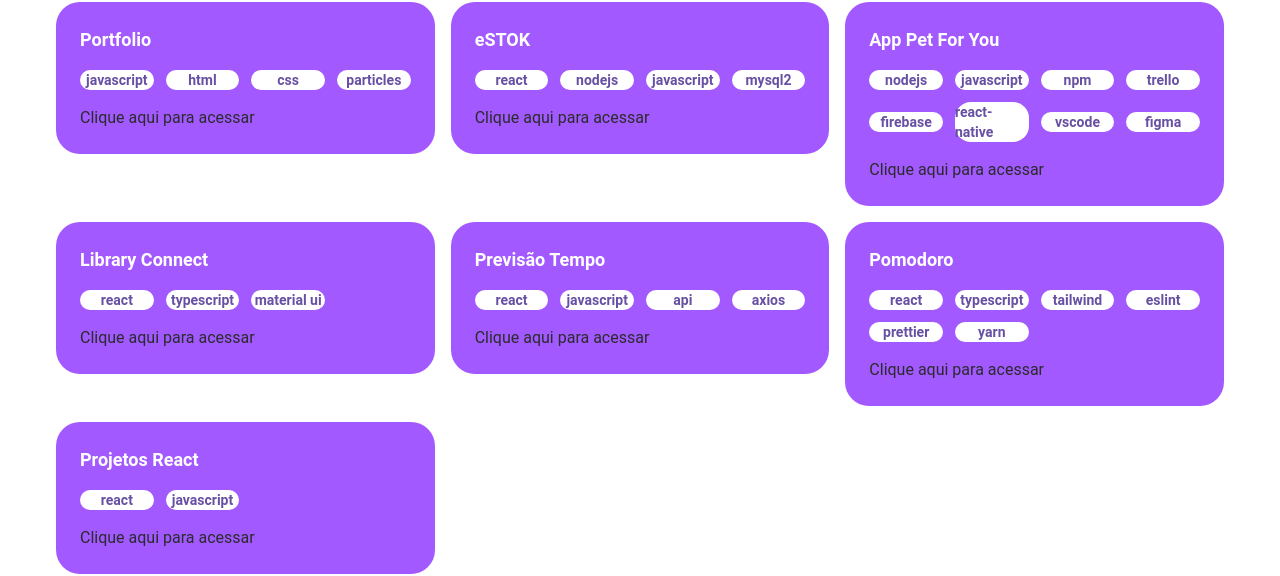
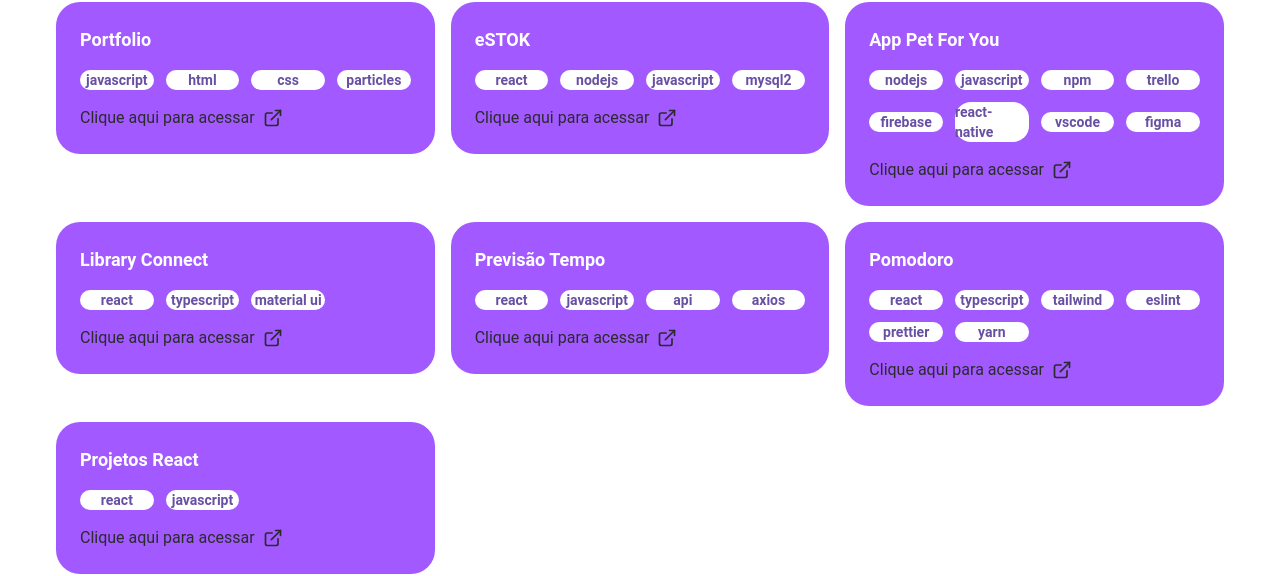
Before and after one commit to bamarcheti/my-resume, a React (Create React App) app: page /projetos in a window 1280 px wide. Shown: the part 234-810 px from the top of the page. Built offline with nearby package versions, Linux system fonts and the light colour scheme; no server answers.

Commit message:
feat: Adicionado ícone de redirecionamento do ProjectCard

```diff
--- a/src/components/ProjectCard.tsx
+++ b/src/components/ProjectCard.tsx
@@ -1,3 +1,4 @@
+import { ExternalLink } from 'lucide-react';
 import React from 'react';
 import { useTranslation } from 'react-i18next';
 
@@ -38,9 +39,11 @@
         <a
           href={homepage}
           title={homepage}
-          className="text-sm md:text-base text-default dark:text-darkPrimary hover:underline"
+          target="_blank"
+          className="flex gap-2 items-center text-sm md:text-base text-default dark:text-darkPrimary hover:underline"
+          rel="noreferrer"
         >
-          {t('acess')}
+          {t('acess')} <ExternalLink className="w-5 h-5" />
         </a>
       )}
       {/* {previewImageUrl && <img src={previewImageUrl} alt={`Preview do ${name}`} />} */}
```
